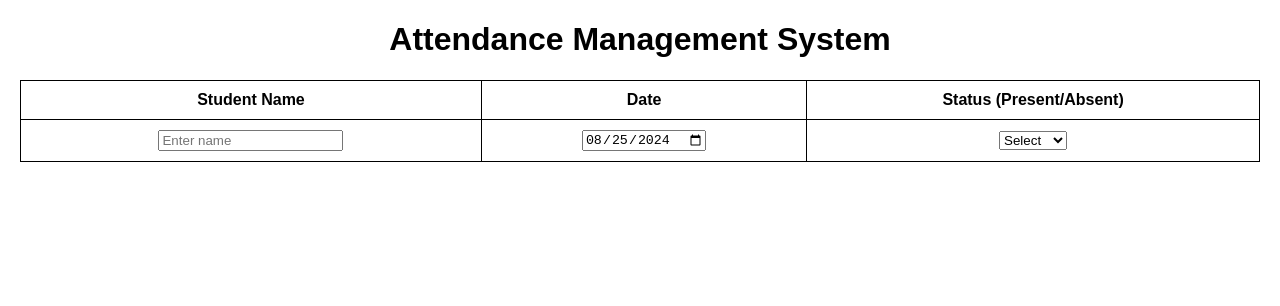
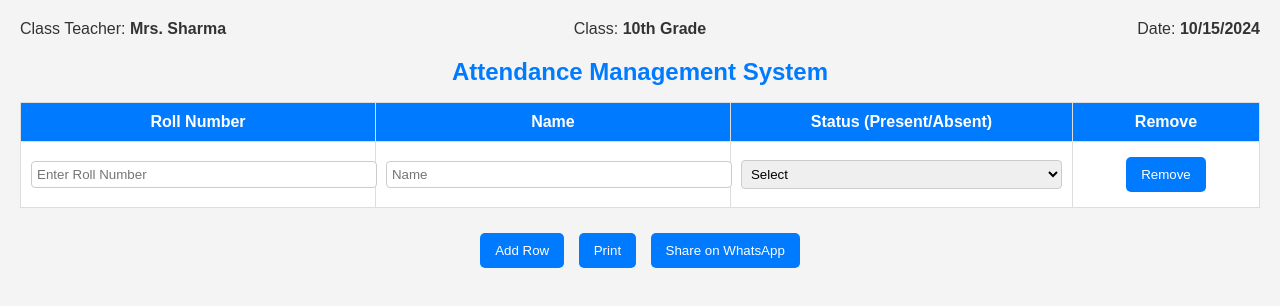
Before and after one commit to durgaprasadsagar/Attendance, a plain HTML site: page index.html in a window 1280 px wide. Drawn offline with Linux system fonts and the light colour scheme.

Commit message:
Update index.html

```diff
--- a/index.html
+++ b/index.html
@@ -6,22 +6,47 @@
     <title>Attendance Management System</title>
     <style>
         body {
-            font-family: Arial, sans-serif;
+            font-family: 'Arial', sans-serif;
             margin: 20px;
+            background-color: #f4f4f4;
+            color: #333;
+        }
+
+        .header {
+            display: flex;
+            justify-content: space-between;
+            align-items: center;
+            margin-bottom: 20px;
+        }
+
+        .header div {
+            flex: 1;
+            text-align: center;
+        }
+
+        .header div:nth-child(1) {
+            text-align: left;
+        }
+
+        .header div:nth-child(3) {
+            text-align: right;
         }
 
         h1 {
             text-align: center;
+            font-size: 24px;
+            color: #007bff;
         }
 
         table {
             width: 100%;
             border-collapse: collapse;
             margin-bottom: 20px;
+            background-color: #fff;
         }
 
         table, th, td {
-            border: 1px solid black;
+            border: 1px solid #ddd;
         }
 
         th, td {
@@ -29,17 +54,28 @@
             text-align: center;
         }
 
+        th {
+            background-color: #007bff;
+            color: white;
+        }
+
         .controls {
             text-align: center;
             margin-bottom: 20px;
         }
 
-        #language {
-            margin-bottom: 10px;
+        button {
+            padding: 10px 15px;
+            margin: 5px;
+            border: none;
+            background-color: #007bff;
+            color: white;
+            cursor: pointer;
+            border-radius: 5px;
         }
 
-        .hide-print {
-            display: none;
+        button:hover {
+            background-color: #0056b3;
         }
 
         @media print {
@@ -47,38 +83,39 @@
                 display: none;
             }
         }
+
+        /* Styling for input and select elements */
+        input, select {
+            padding: 5px;
+            border: 1px solid #ccc;
+            border-radius: 4px;
+            width: 100%;
+        }
     </style>
 </head>
 <body>
 
+    <div class="header">
+        <div>Class Teacher: <strong>Mrs. Sharma</strong></div>
+        <div>Class: <strong>10th Grade</strong></div>
+        <div>Date: <strong><span id="currentDate"></span></strong></div>
+    </div>
+
     <h1>Attendance Management System</h1>
-
-    <div class="controls hide-print">
-        <label for="language">Choose Language:</label>
-        <select id="language" onchange="setLanguage()">
-            <option value="">Select</option>
-            <option value="en">English</option>
-            <option value="te">Telugu</option>
-            <option value="hi">Hindi</option>
-        </select>
-        <br><br>
-        <button onclick="addRow()">Add Row</button>
-        <button onclick="printAttendance()">Print</button>
-    </div>
 
     <table id="attendanceTable">
         <thead>
             <tr>
-                <th>Student Name</th>
-                <th>Date</th>
+                <th>Roll Number</th>
+                <th>Name</th>
                 <th>Status (Present/Absent)</th>
                 <th class="hide-print">Remove</th>
             </tr>
         </thead>
         <tbody>
             <tr>
-                <td><input type="text" placeholder="Enter name"></td>
-                <td><input type="date" value="2024-08-25"></td>
+                <td><input type="text" placeholder="Enter Roll Number" oninput="fillName(this)"></td>
+                <td><input type="text" placeholder="Name" readonly></td>
                 <td>
                     <select>
                         <option value="select">Select</option>
@@ -91,17 +128,44 @@
         </tbody>
     </table>
 
+    <div class="controls hide-print">
+        <button onclick="addRow()">Add Row</button>
+        <button onclick="printAttendance()">Print</button>
+        <button onclick="shareWhatsApp()">Share on WhatsApp</button>
+    </div>
+
     <script>
+        // Predefined roll number to name mapping
+        const rollNumberToName = {
+            '101': 'Ravi Kumar',
+            '102': 'Sita Ram',
+            '103': 'Rahul Sharma',
+            '104': 'Priya Jain',
+            '105': 'Aarav Singh'
+        };
+
+        // Function to auto-fill name based on roll number
+        function fillName(inputElement) {
+            const rollNumber = inputElement.value;
+            const nameInput = inputElement.parentElement.nextElementSibling.querySelector('input');
+            if (rollNumberToName[rollNumber]) {
+                nameInput.value = rollNumberToName[rollNumber];
+            } else {
+                nameInput.value = ''; // Clear if no match
+            }
+        }
+
+        // Function to add a new row
         function addRow() {
             let table = document.getElementById("attendanceTable").getElementsByTagName('tbody')[0];
             let newRow = table.insertRow();
-            let nameCell = newRow.insertCell(0);
-            let dateCell = newRow.insertCell(1);
+            let rollCell = newRow.insertCell(0);
+            let nameCell = newRow.insertCell(1);
             let statusCell = newRow.insertCell(2);
             let removeCell = newRow.insertCell(3);
 
-            nameCell.innerHTML = '<input type="text" placeholder="Enter name">';
-            dateCell.innerHTML = '<input type="date" value="2024-08-25">';
+            rollCell.innerHTML = '<input type="text" placeholder="Enter Roll Number" oninput="fillName(this)">';
+            nameCell.innerHTML = '<input type="text" placeholder="Name" readonly>';
             statusCell.innerHTML = `
                 <select>
                     <option value="select">Select</option>
@@ -111,26 +175,39 @@
             removeCell.innerHTML = '<button onclick="removeRow(this)">Remove</button>';
         }
 
+        // Function to remove a row
         function removeRow(button) {
             let row = button.parentNode.parentNode;
             row.parentNode.removeChild(row);
         }
 
+        // Function to print the attendance
         function printAttendance() {
             window.print();
         }
 
-        function setLanguage() {
-            let language = document.getElementById("language").value;
-            let labels = {
-                en: { chooseLang: "Choose Language", addRow: "Add Row", print: "Print" },
-                te: { chooseLang: "భాష ఎంచుకోండి", addRow: "వరుసను చేర్చండి", print: "ముద్రించు" },
-                hi: { chooseLang: "भाषा चुनें", addRow: "पंक्ति जोड़ें", print: "प्रिंट करें" }
-            };
-            document.querySelector('label[for="language"]').innerText = labels[language].chooseLang;
-            document.querySelector('.controls button:nth-child(2)').innerText = labels[language].addRow;
-            document.querySelector('.controls button:nth-child(3)').innerText = labels[language].print;
+        // Function to share attendance via WhatsApp
+        function shareWhatsApp() {
+            let table = document.getElementById('attendanceTable');
+            let rows = table.getElementsByTagName('tr');
+            let message = "Attendance:\n\n";
+
+            for (let i = 1; i < rows.length; i++) {
+                let rollNumber = rows[i].cells[0].querySelector('input').value;
+                let name = rows[i].cells[1].querySelector('input').value;
+                let status = rows[i].cells[2].querySelector('select').value;
+
+                if (rollNumber && name && status !== 'select') {
+                    message += `Roll: ${rollNumber}, Name: ${name}, Status: ${status}\n`;
+                }
+            }
+
+            let url = `https://api.whatsapp.com/send?text=${encodeURIComponent(message)}`;
+            window.open(url, '_blank');
         }
+
+        // Function to display the current date
+        document.getElementById('currentDate').innerText = new Date().toLocaleDateString();
     </script>
 
 </body>
```
